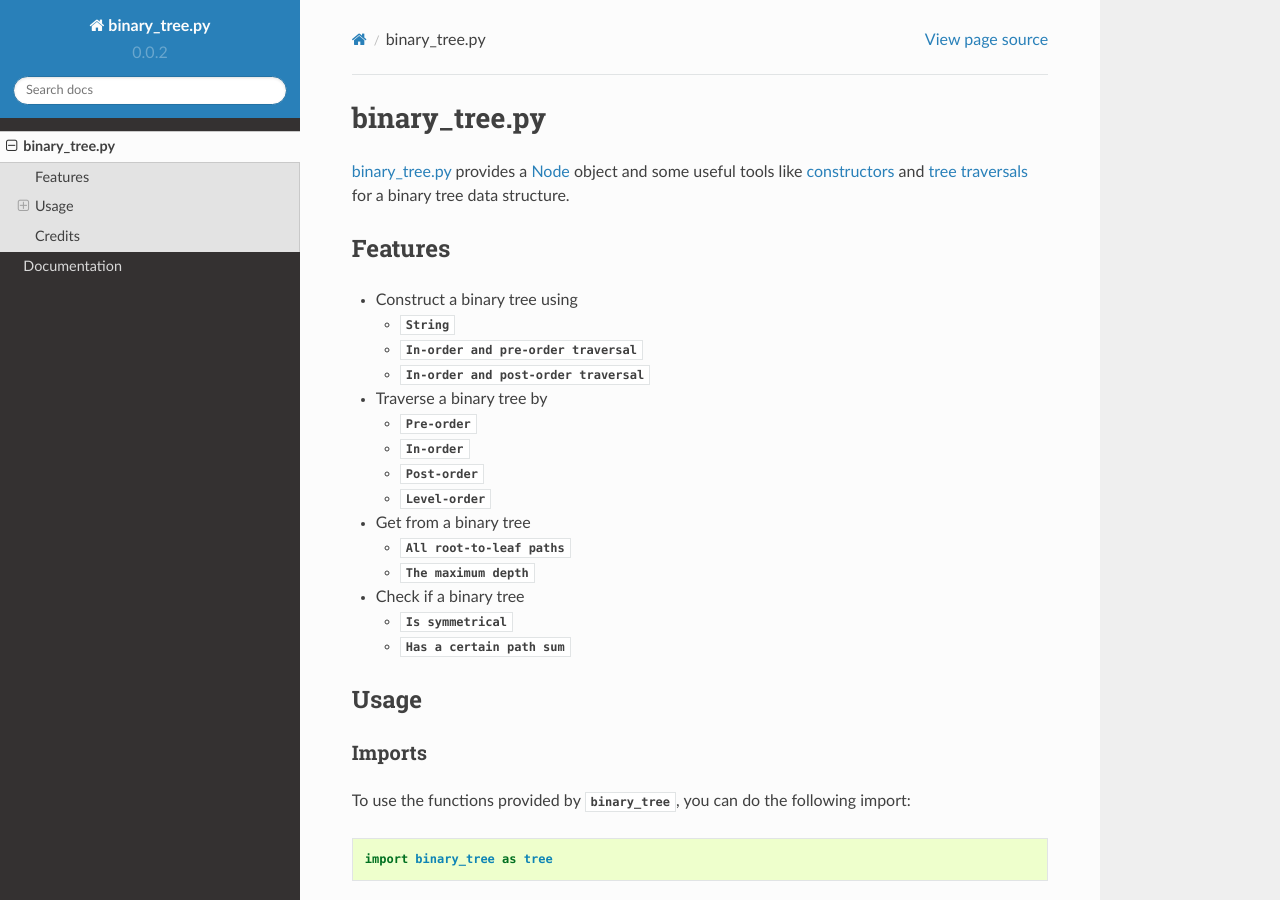
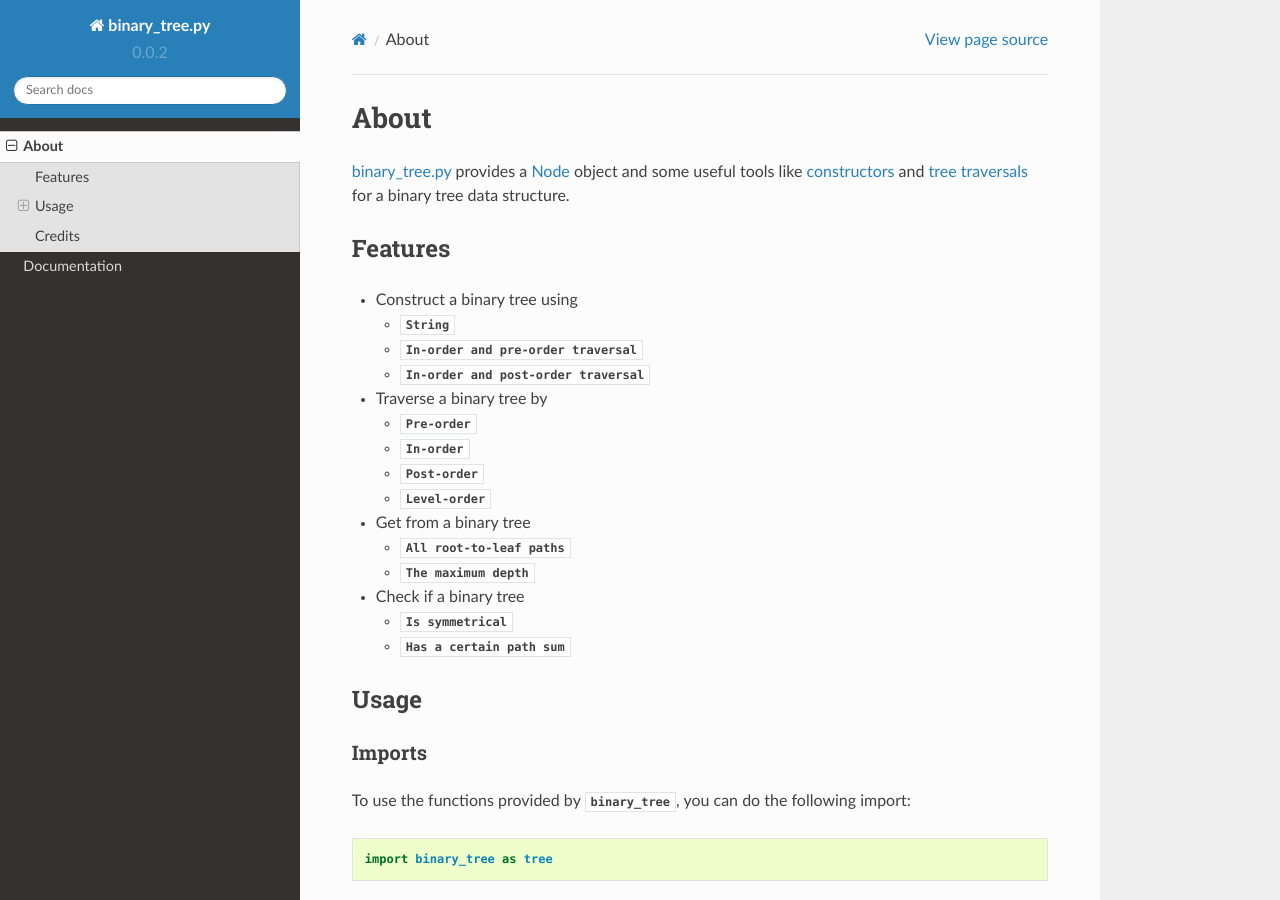
Before and after one commit to david-xhk/binary_tree, a Sphinx documentation site: the page built from docs/readme.rst, in a window 1280 px wide and 900 px high. Built offline with Sphinx 7.4.7 and the Read the Docs theme 2.0.0, drawn with Linux system fonts in a browser that asks for light colours.

Commit message:
Edited subtitle in readme.rst

```diff
--- a/docs/readme.rst
+++ b/docs/readme.rst
@@ -1,6 +1,6 @@
-**************
-binary_tree.py
-**************
+*****
+About
+*****
 
 :ref:`binary_tree.py <Imports>` provides a :ref:`Node <Imports>` object and some useful tools like :ref:`constructors <Node creation>` and :ref:`tree traversals <Tree processing>` for a binary tree data structure.
 
```
